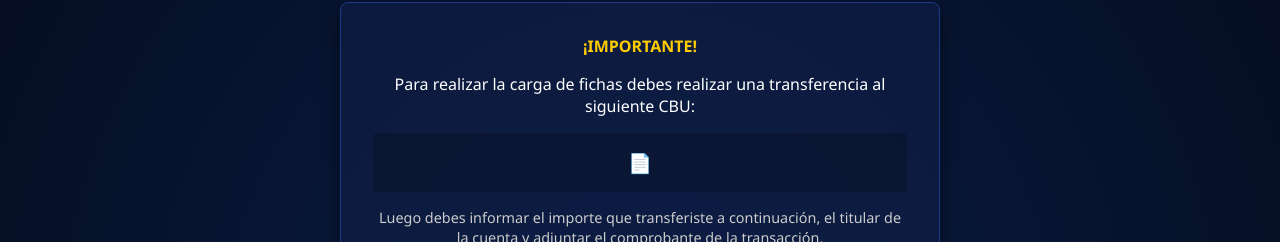
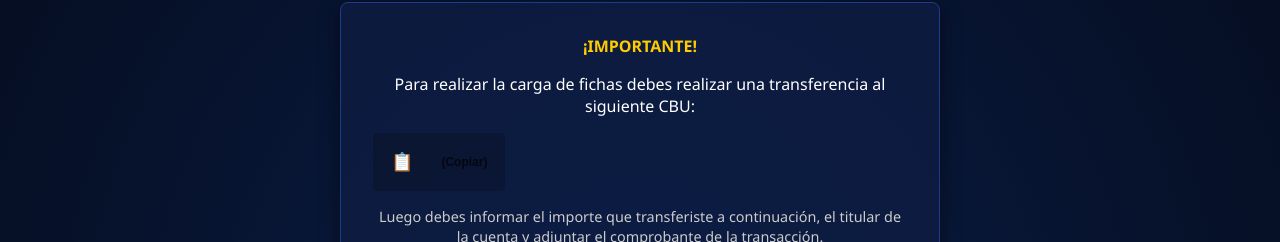
Before and after one commit to jonhbass/Betassist, a React (Vite) app: page /load-chips in a window 1280 px wide. Shown: the part 211-453 px from the top of the page. Built offline with nearby package versions, Linux system fonts and the light colour scheme; no server answers; sample sign-in values are in the browser's storage.

Commit message:
LimiteRetiradas

```diff
--- a/src/pages/LoadChips.jsx
+++ b/src/pages/LoadChips.jsx
@@ -12,6 +12,28 @@ export default function LoadChips() {
   const [cbu, setCbu] = useState('');
   const [receiptFile, setReceiptFile] = useState(null);
   const [receiptPreview, setReceiptPreview] = useState('');
+  const [copied, setCopied] = useState(false);
+
+  // Função para copiar CBU
+  const handleCopyCbu = async () => {
+    if (!cbu) return;
+    try {
+      await navigator.clipboard.writeText(cbu);
+      setCopied(true);
+      setTimeout(() => setCopied(false), 2000);
+    } catch (err) {
+      console.error('Erro ao copiar:', err);
+      // Fallback para navegadores antigos
+      const textArea = document.createElement('textarea');
+      textArea.value = cbu;
+      document.body.appendChild(textArea);
+      textArea.select();
+      document.execCommand('copy');
+      document.body.removeChild(textArea);
+      setCopied(true);
+      setTimeout(() => setCopied(false), 2000);
+    }
+  };
 
   // Função para permitir apenas números, ponto e vírgula (para valores monetários)
   const handleAmountChange = (e) => {
@@ -79,8 +101,19 @@ export default function LoadChips() {
   const handleSubmit = async (e) => {
     e.preventDefault();
 
+    // Converter valor no formato argentino (1.000,00) para número
+    // 1. Remove pontos de milhar
+    // 2. Substitui vírgula decimal por ponto
+    // 3. Remove outros caracteres não numéricos
+    let cleanAmount = amount
+      .replace(/\./g, '') // Remove pontos de milhar
+      .replace(',', '.') // Substitui vírgula decimal por ponto
+      .replace(/[^0-9.-]/g, ''); // Remove caracteres não numéricos
+
+    const numericAmount = parseFloat(cleanAmount);
+
     // Validações
-    if (!amount || parseFloat(amount) <= 0) {
+    if (!amount || isNaN(numericAmount) || numericAmount <= 0) {
       alert('Por favor, ingrese un monto válido');
       return;
     }
@@ -110,7 +143,7 @@ export default function LoadChips() {
         body: JSON.stringify({
           base64Image: receiptPreview,
           username: authUser,
-          amount: parseFloat(amount),
+          amount: numericAmount,
           holder: holder,
         }),
       });
@@ -137,7 +170,7 @@ export default function LoadChips() {
         hour: '2-digit',
         minute: '2-digit',
       }),
-      amount: parseFloat(amount),
+      amount: numericAmount,
       cbu: cbu, // CBU de destino (do sistema) para onde o usuário transferiu
       holder: holder,
       receipt: finalReceiptUrl, // URL do Cloudinary ou base64
@@ -195,7 +228,33 @@ export default function LoadChips() {
             siguiente CBU:
           </p>
 
-          <div className="ba-cbu-box">📄 {cbu}</div>
+          <button
+            type="button"
+            className="ba-cbu-box"
+            onClick={handleCopyCbu}
+            style={{
+              cursor: 'pointer',
+              display: 'flex',
+              alignItems: 'center',
+              justifyContent: 'center',
+              gap: '10px',
+              transition: 'all 0.3s ease',
+              border: copied ? '2px solid #22c55e' : '2px solid transparent',
+            }}
+            title="Haz clic para copiar el CBU"
+          >
+            <span style={{ fontSize: '18px' }}>{copied ? '✅' : '📋'}</span>
+            <span>{cbu}</span>
+            <span
+              style={{
+                fontSize: '12px',
+                opacity: 0.7,
+                marginLeft: '8px',
+              }}
+            >
+              {copied ? '¡Copiado!' : '(Copiar)'}
+            </span>
+          </button>
 
           <p className="ba-load-instructions">
             Luego debes informar el importe que transferiste a continuación, el
--- a/src/pages/WithdrawChips.jsx
+++ b/src/pages/WithdrawChips.jsx
@@ -105,7 +105,16 @@ export default function WithdrawChips() {
       return;
     }
 
-    const withdrawAmount = parseFloat(amount.replace(/[^0-9.-]+/g, ''));
+    // Converter valor no formato argentino (400.000,00) para número
+    // 1. Remove pontos de milhar
+    // 2. Substitui vírgula decimal por ponto
+    // 3. Remove outros caracteres não numéricos
+    let cleanAmount = amount
+      .replace(/\./g, '') // Remove pontos de milhar
+      .replace(',', '.') // Substitui vírgula decimal por ponto
+      .replace(/[^0-9.-]/g, ''); // Remove caracteres não numéricos
+
+    const withdrawAmount = parseFloat(cleanAmount);
 
     if (isNaN(withdrawAmount) || withdrawAmount <= 0) {
       alert('Por favor, ingrese un monto válido');
@@ -161,28 +170,8 @@ export default function WithdrawChips() {
       );
     }
 
-    // Atualizar o limite diário usado
-    const currentData = getDailyWithdrawData(authUser);
-    const newUsedAmount = currentData.usedAmount + withdrawAmount;
-    saveDailyWithdrawData(authUser, newUsedAmount);
-
-    // Atualizar também no servidor
-    try {
-      const serverUrl = getServerUrl();
-      await fetch(`${serverUrl}/users/${authUser}/daily-withdraw`, {
-        method: 'PUT',
-        headers: { 'Content-Type': 'application/json' },
-        body: JSON.stringify({
-          date: getTodayDate(),
-          usedAmount: newUsedAmount,
-        }),
-      });
-    } catch (err) {
-      console.warn('Não foi possível salvar limite no servidor:', err);
-    }
-
-    // Atualizar estado local
-    setAvailableForWithdraw(Math.max(0, DAILY_WITHDRAW_LIMIT - newUsedAmount));
+    // NOTA: O limite diário será descontado apenas quando o admin APROVAR a solicitação
+    // Isso é feito no servidor (PUT /withdrawals/:id) e no WithdrawRequests.jsx
 
     alert('✅ Solicitud de retiro enviada con éxito');
     navigate('/home');
--- a/src/pages/WithdrawRequests.jsx
+++ b/src/pages/WithdrawRequests.jsx
@@ -142,6 +142,21 @@ export default function WithdrawRequests() {
       const notifications = JSON.parse(
         localStorage.getItem('WITHDRAW_NOTIFICATIONS') || '[]'
       );
+
+      // Atualizar limite diário de retirada do usuário
+      try {
+        await fetch(`${serverUrl}/users/${req.user}/daily-withdraw`, {
+          method: 'PUT',
+          headers: { 'Content-Type': 'application/json' },
+          body: JSON.stringify({
+            amount: req.amount,
+            action: 'add',
+          }),
+        });
+      } catch (err) {
+        console.warn('Não foi possível atualizar limite diário:', err);
+      }
+
       const newNotification = {
         id: Date.now(),
         user: req.user,
```
Also changed, not shown: 1 other file (tests, documents, lock files or other folders).
